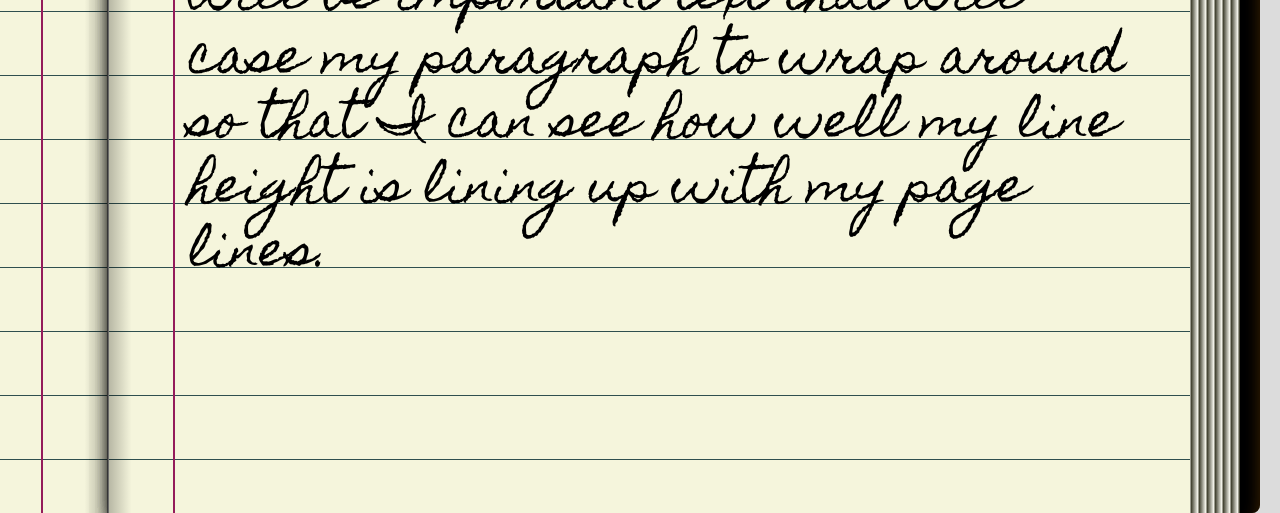
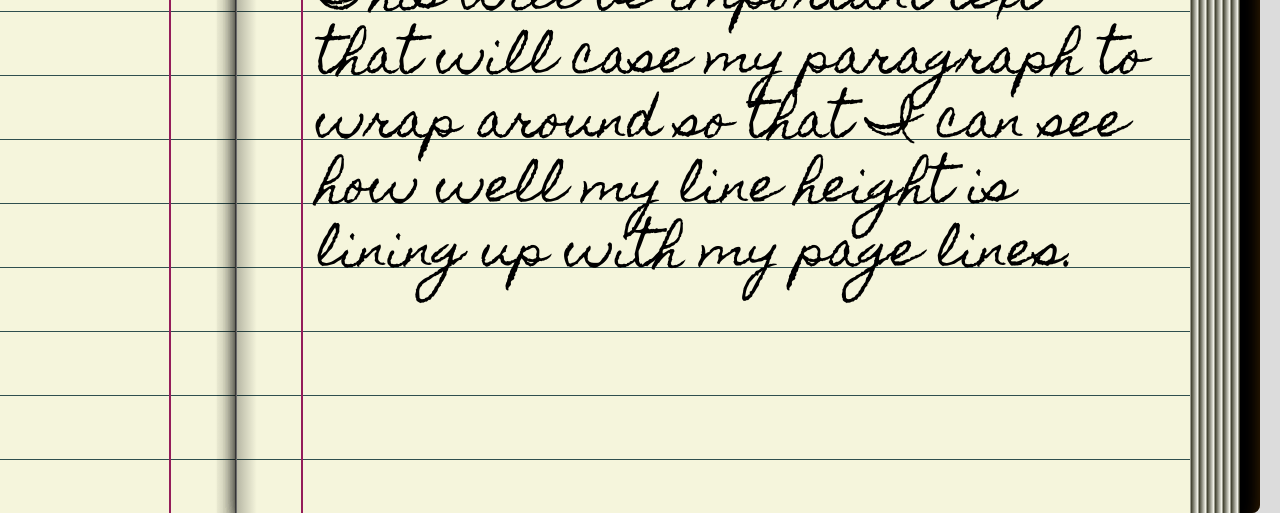
Before and after one commit to ladysinya/ladysinya.github.io, a website: page todds-journal/index.html in a window 1280 px wide. Shown: the part 296-809 px from the top of the page. Drawn offline with Linux system fonts and the light colour scheme; a web font is replaced by a local one.

Commit message:
style update

```diff
--- a/todds-journal/style.scss
+++ b/todds-journal/style.scss
@@ -57,7 +57,7 @@ body {
 }
 
 .edge-left {
-	left: 20px;
+	left: 10px;
 	background: repeating-linear-gradient(
 		to left,
 		#fffff6,
@@ -118,13 +118,13 @@ body {
 }
 
 .page {
-    width: 88%;
+    width: 78%;
     height: 97%;
     background-color: beige;
     background-image: linear-gradient(var(--lines) 0.05em, transparent 0.05em);
     background-size: 100% 4em;
     position: absolute;
-    left: 10%;
+    left: 20%;
     top: 25px;
     border: 1px solid dimgray;
     -webkit-box-shadow: 10px 5px 20px -1px rgba(0, 0, 0, 0.75);
```
Also changed, not shown: todds-journal/style.css.
